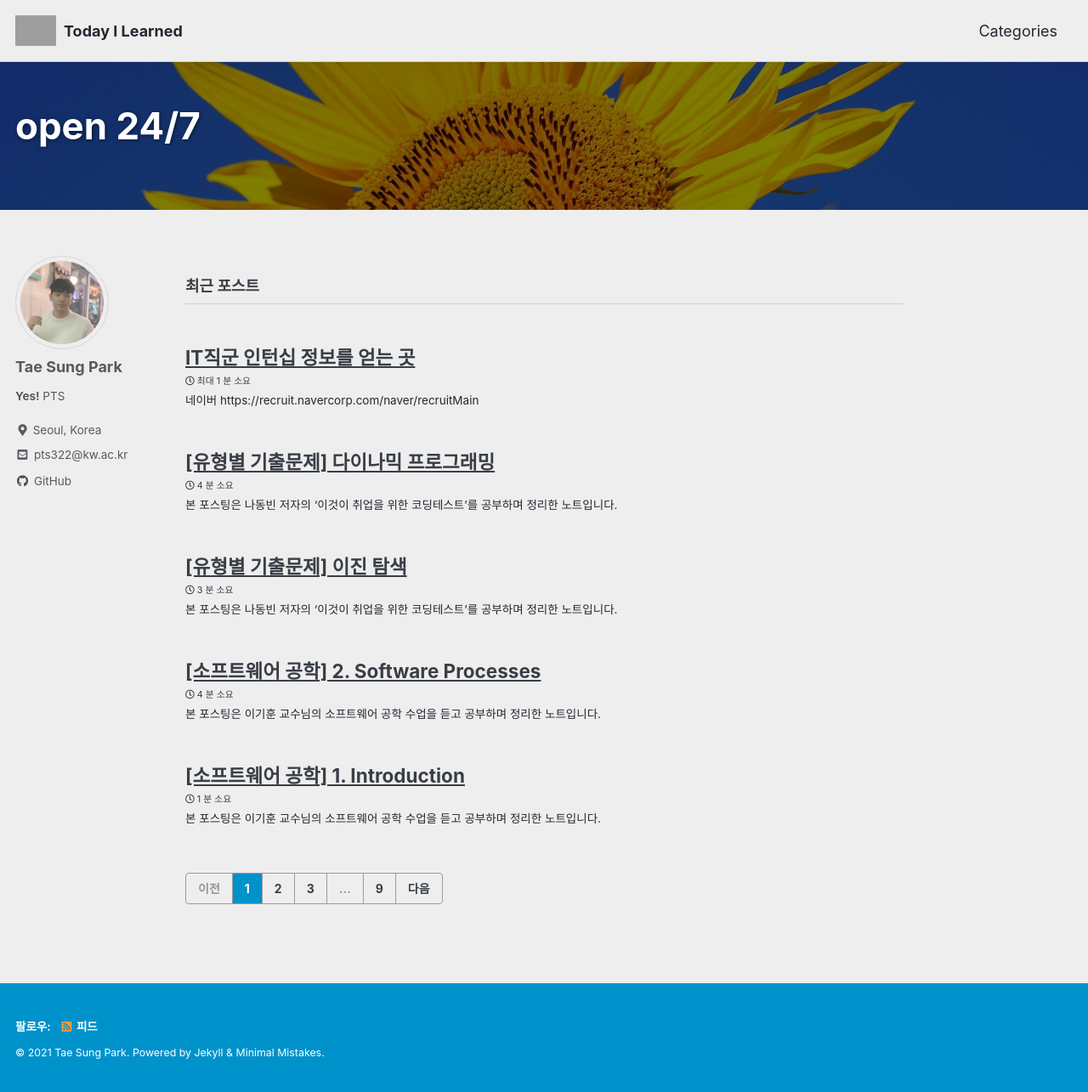
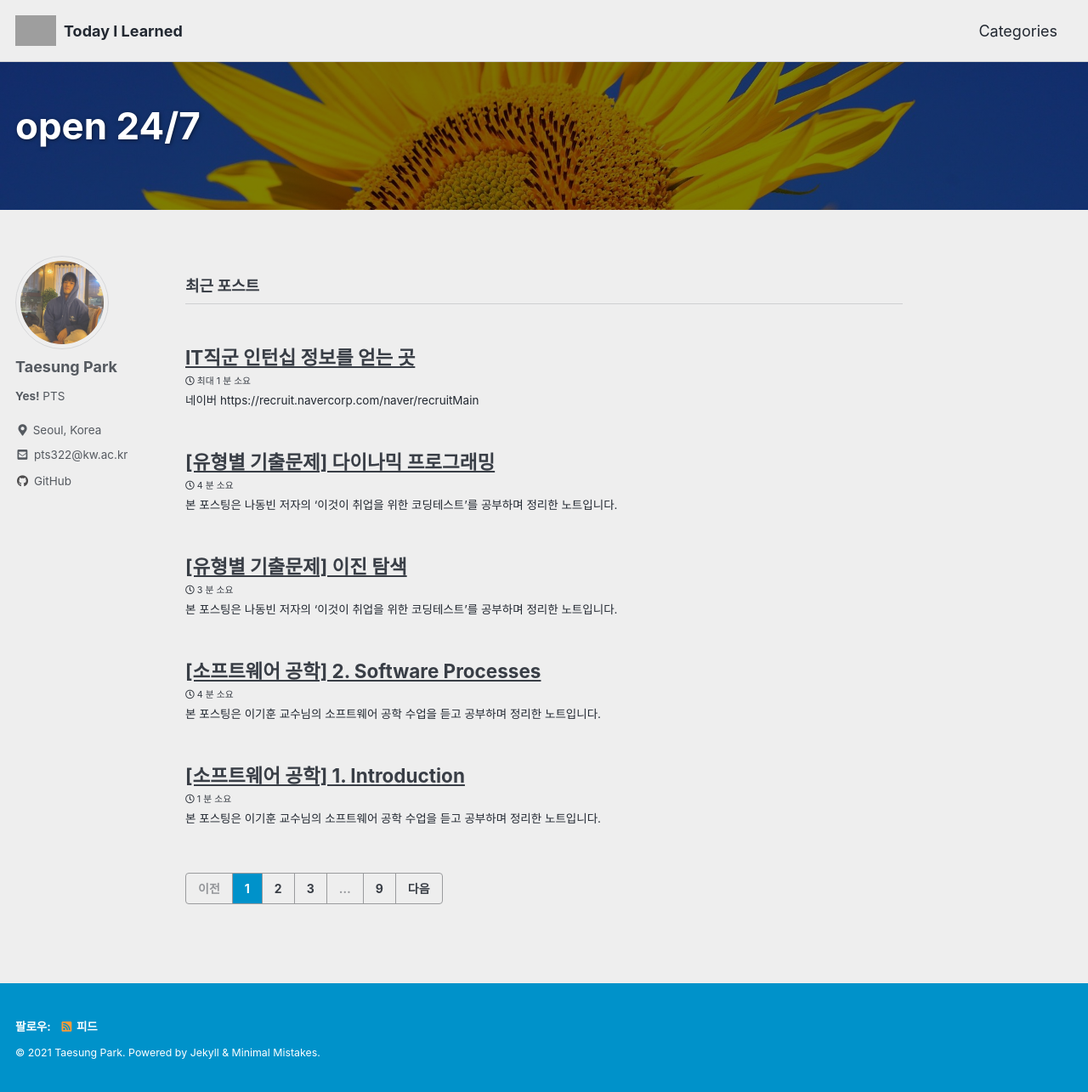
Before and after one commit to kkamankun/kkamankun.github.io, a Jekyll site: the page built from index.html, in a window 1280 px wide and 1285 px high. Shown: the whole window at 85% size. Built offline with Jekyll 4.4.1, drawn with Linux system fonts in a browser that asks for light colours; cached includes are drawn as plain includes; the list of posts is cut into pages by our own code; grey boxes are pictures that could not be loaded.

Commit message:
change profile

```diff
--- a/_config.yml
+++ b/_config.yml
@@ -19,7 +19,7 @@ locale                   : "ko-KR"
 title                    : "Today I Learned"
 title_separator          : "-"
 subtitle                 : # site tagline that appears below site title in masthead
-name                     : "Tae Sung Park"
+name                     : "Taesung Park"
 description              : "Yes! PTS"
 url                      : # the base hostname & protocol for your site e.g. "https://mmistakes.github.io"
 baseurl                  : # the subpath of your site, e.g. "/blog"
@@ -93,7 +93,7 @@ analytics:
 
 # Site Author
 author:
-  name             : "Tae Sung Park"
+  name             : "Taesung Park"
   avatar           : "/assets/images/bio-photo.jpg"
   bio              : "**Yes!** PTS"
   location         : "Seoul, Korea"
```
Also changed, not shown: assets/images/bio-photo.jpg.
